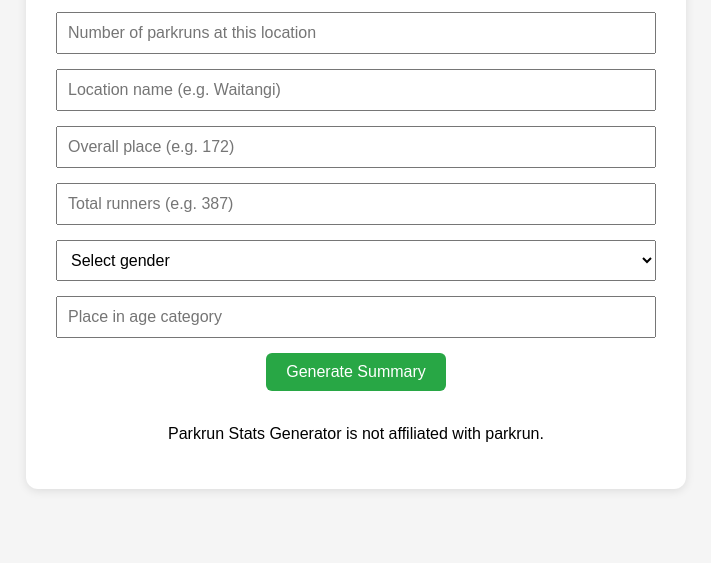
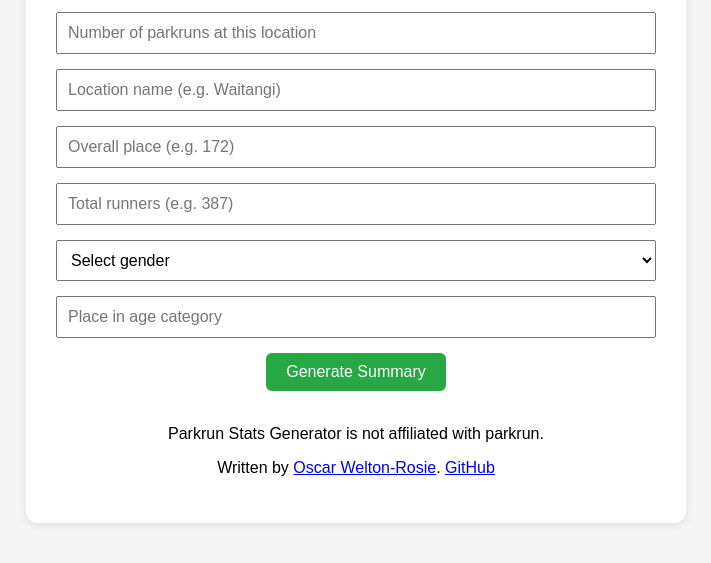
Before and after one commit to OWelton-Rosie/parkrun-stats, a plain HTML site: page index.html in a window 1280 px wide. Shown: the part 183-746 px from the top of the page, without its empty margins (284-995 px from the left). Drawn offline with Linux system fonts and the light colour scheme.

Commit message:
it's be me

```diff
--- a/index.html
+++ b/index.html
@@ -40,6 +40,8 @@
     <br>
 
     <p>Parkrun Stats Generator is not affiliated with parkrun.</p>
+
+    <p>Written by <a href="https://owelton-rosie.pages.dev" target="_blank">Oscar Welton-Rosie</a>. <a href="https://github.com/OWelton-Rosie/pakrun-stats" target="_blank">GitHub</a></p>
   </div>
 
   <script src="stats.js"></script>
```
